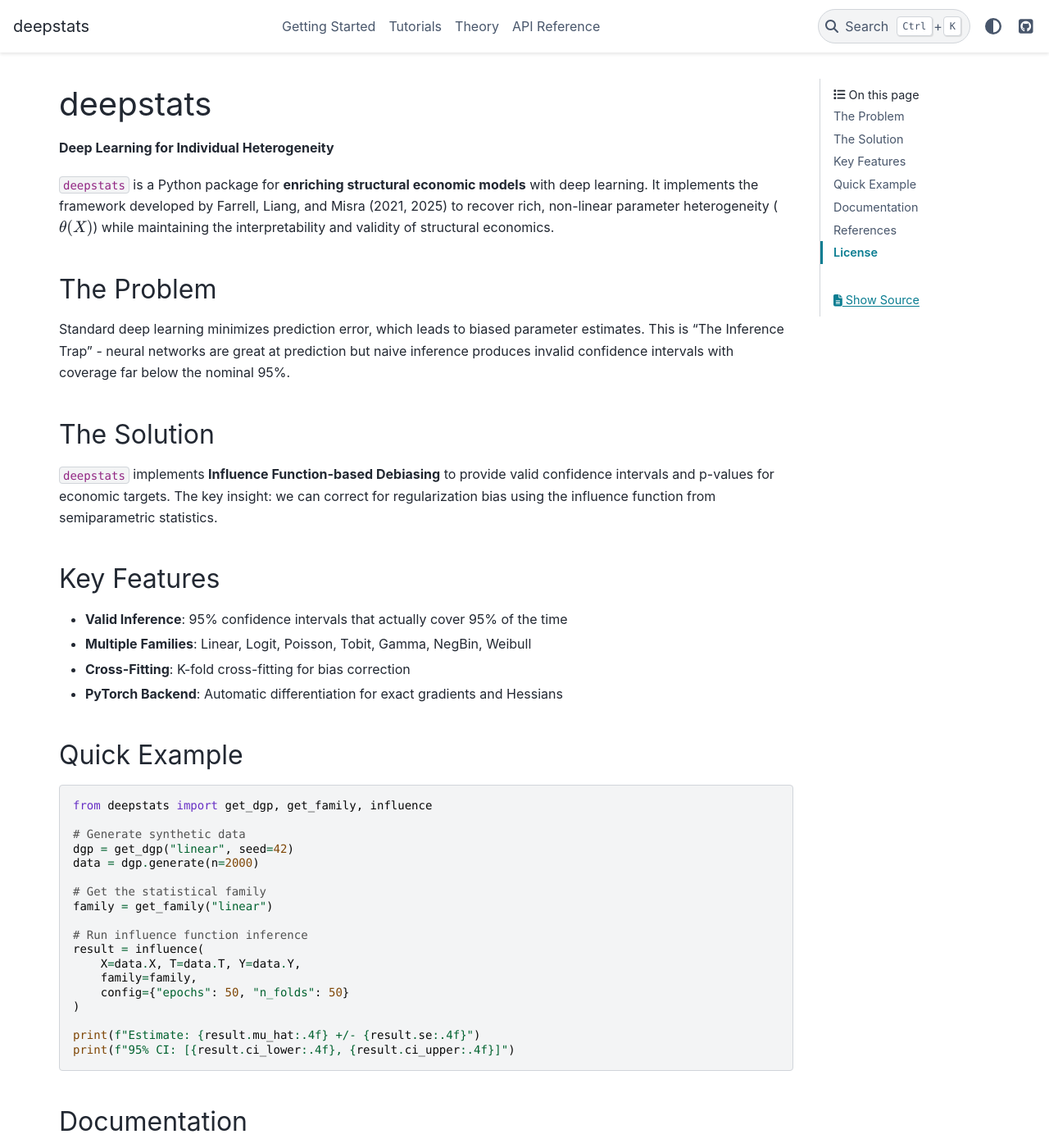
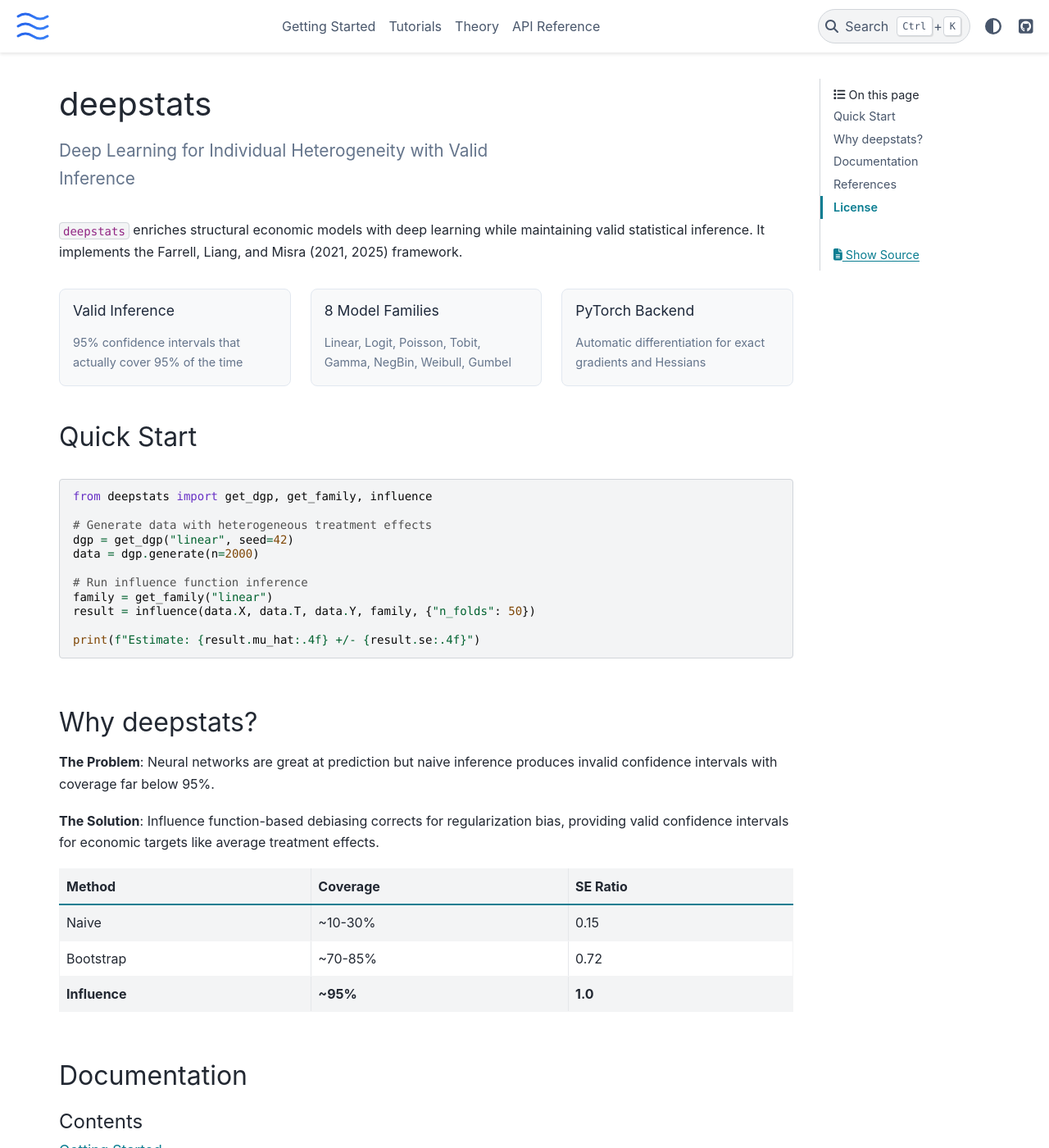
Before and after one commit to rawatpranjal/deepstats, a Sphinx documentation site: the page built from docs/index.md, in a window 1280 px wide and 1400 px high. Shown: the whole window at 82% size. Built offline with Sphinx 7.4.7 and the PyData theme 0.15.4, drawn with Linux system fonts in a browser that asks for light colours.

Commit message:
Add logo and custom styling matching PyRevealed
- Add neural layers SVG logo
- Add custom.css with feature cards, dark mode, admonitions
- Update conf.py with logo/favicon settings
- Update index.md with hero section and feature grid

🤖 Generated with [Claude Code](https://claude.com/claude-code)

Co-Authored-By: Claude Opus 4.5 <noreply@anthropic.com>

````diff
--- /dev/null
+++ b/docs/_static/custom.css
@@ -0,0 +1,217 @@
+/* deepstats Documentation Styles */
+
+/* ============================================
+   Homepage Hero Section
+   ============================================ */
+
+.hero-tagline {
+    font-size: 1.3rem;
+    color: #64748b;
+    margin-bottom: 2rem;
+    max-width: 600px;
+}
+
+/* Feature Grid */
+.feature-grid {
+    display: grid;
+    grid-template-columns: repeat(3, 1fr);
+    gap: 24px;
+    margin: 2rem 0;
+}
+
+@media (max-width: 900px) {
+    .feature-grid {
+        grid-template-columns: repeat(2, 1fr);
+    }
+}
+
+@media (max-width: 600px) {
+    .feature-grid {
+        grid-template-columns: 1fr;
+    }
+}
+
+.feature-card {
+    background: #f8f9fa;
+    border-radius: 8px;
+    padding: 16px;
+    border: 1px solid #e2e8f0;
+}
+
+.feature-card h3 {
+    margin-top: 0;
+    font-size: 1.1rem;
+    color: #1e293b;
+}
+
+.feature-card p {
+    margin-bottom: 0;
+    color: #64748b;
+    font-size: 0.9rem;
+}
+
+/* ============================================
+   Content Styling
+   ============================================ */
+
+/* Clean table styling */
+table.docutils {
+    border-collapse: collapse;
+    width: 100%;
+    margin: 1rem 0;
+}
+
+table.docutils th,
+table.docutils td {
+    padding: 8px 12px;
+    border: 1px solid #e2e8f0;
+}
+
+table.docutils th {
+    background: #f8f9fa;
+    font-weight: 600;
+}
+
+/* Code blocks */
+div.highlight {
+    background: #f8f9fa;
+    border-radius: 6px;
+    margin: 1rem 0;
+}
+
+div.highlight pre {
+    padding: 12px 16px;
+    margin: 0;
+    overflow-x: auto;
+}
+
+/* Math blocks */
+div.math {
+    margin: 1.5rem 0;
+    padding: 1rem;
+    background: #fafafa;
+    border-radius: 4px;
+    overflow-x: auto;
+}
+
+/* ============================================
+   Admonitions
+   ============================================ */
+
+div.admonition {
+    padding: 12px 16px;
+    margin: 1rem 0;
+    border-radius: 4px;
+    border-left: 4px solid;
+}
+
+div.admonition.note {
+    background: #eff6ff;
+    border-left-color: #3b82f6;
+}
+
+div.admonition.warning {
+    background: #fffbeb;
+    border-left-color: #f59e0b;
+}
+
+div.admonition.important {
+    background: #fef2f2;
+    border-left-color: #ef4444;
+}
+
+div.admonition.tip,
+div.admonition.hint {
+    background: #f0fdf4;
+    border-left-color: #22c55e;
+}
+
+div.admonition > .admonition-title {
+    font-weight: 600;
+    margin-bottom: 8px;
+}
+
+/* ============================================
+   API Documentation
+   ============================================ */
+
+dl.py.class dt,
+dl.py.function dt,
+dl.py.method dt {
+    font-family: ui-monospace, monospace;
+    background: #f1f5f9;
+    padding: 8px 12px;
+    border-radius: 4px;
+    margin-bottom: 8px;
+}
+
+dl.field-list > dt {
+    font-weight: 600;
+    color: #475569;
+}
+
+dl.field-list > dd {
+    margin-left: 1rem;
+    margin-bottom: 0.5rem;
+}
+
+/* ============================================
+   Dark Mode Support
+   ============================================ */
+
+html[data-theme="dark"] .feature-card {
+    background: #1e293b;
+    border-color: #334155;
+}
+
+html[data-theme="dark"] .feature-card h3 {
+    color: #f1f5f9;
+}
+
+html[data-theme="dark"] .feature-card p {
+    color: #94a3b8;
+}
+
+html[data-theme="dark"] .hero-tagline {
+    color: #94a3b8;
+}
+
+html[data-theme="dark"] table.docutils th {
+    background: #1e293b;
+}
+
+html[data-theme="dark"] table.docutils th,
+html[data-theme="dark"] table.docutils td {
+    border-color: #334155;
+}
+
+html[data-theme="dark"] div.highlight {
+    background: #1e293b;
+}
+
+html[data-theme="dark"] div.math {
+    background: #1e293b;
+}
+
+html[data-theme="dark"] div.admonition.note {
+    background: #1e3a5f;
+}
+
+html[data-theme="dark"] div.admonition.warning {
+    background: #422006;
+}
+
+html[data-theme="dark"] div.admonition.important {
+    background: #450a0a;
+}
+
+html[data-theme="dark"] div.admonition.tip,
+html[data-theme="dark"] div.admonition.hint {
+    background: #052e16;
+}
+
+html[data-theme="dark"] dl.py.class dt,
+html[data-theme="dark"] dl.py.function dt,
+html[data-theme="dark"] dl.py.method dt {
+    background: #334155;
+}
--- a/docs/conf.py
+++ b/docs/conf.py
@@ -59,13 +59,18 @@ intersphinx_mapping = {
 
 # -- Options for HTML output -------------------------------------------------
 html_theme = "pydata_sphinx_theme"
+html_static_path = ["_static"]
+html_css_files = ["custom.css"]
+html_logo = "_static/logo.svg"
+html_favicon = "_static/logo.svg"
+html_title = "deepstats"
+
 html_theme_options = {
     "github_url": "https://github.com/rawatpranjal/deepstats",
-    "show_toc_level": 2,
+    "show_toc_level": 1,
     "navigation_with_keys": True,
+    "show_prev_next": False,
 }
-html_static_path = ["_static"]
-html_title = "deepstats"
 
 # -- Source settings ---------------------------------------------------------
 templates_path = ["_templates"]
--- a/docs/index.md
+++ b/docs/index.md
@@ -1,46 +1,57 @@
 # deepstats
 
-**Deep Learning for Individual Heterogeneity**
+```{raw} html
+<p class="hero-tagline">
+Deep Learning for Individual Heterogeneity with Valid Inference
+</p>
+```
 
-`deepstats` is a Python package for **enriching structural economic models** with deep learning. It implements the framework developed by Farrell, Liang, and Misra (2021, 2025) to recover rich, non-linear parameter heterogeneity ($\theta(X)$) while maintaining the interpretability and validity of structural economics.
+`deepstats` enriches structural economic models with deep learning while maintaining valid statistical inference. It implements the Farrell, Liang, and Misra (2021, 2025) framework.
 
-## The Problem
+```{raw} html
+<div class="feature-grid">
+  <div class="feature-card">
+    <h3>Valid Inference</h3>
+    <p>95% confidence intervals that actually cover 95% of the time</p>
+  </div>
+  <div class="feature-card">
+    <h3>8 Model Families</h3>
+    <p>Linear, Logit, Poisson, Tobit, Gamma, NegBin, Weibull, Gumbel</p>
+  </div>
+  <div class="feature-card">
+    <h3>PyTorch Backend</h3>
+    <p>Automatic differentiation for exact gradients and Hessians</p>
+  </div>
+</div>
+```
 
-Standard deep learning minimizes prediction error, which leads to biased parameter estimates. This is "The Inference Trap" - neural networks are great at prediction but naive inference produces invalid confidence intervals with coverage far below the nominal 95%.
-
-## The Solution
-
-`deepstats` implements **Influence Function-based Debiasing** to provide valid confidence intervals and p-values for economic targets. The key insight: we can correct for regularization bias using the influence function from semiparametric statistics.
-
-## Key Features
-
-- **Valid Inference**: 95% confidence intervals that actually cover 95% of the time
-- **Multiple Families**: Linear, Logit, Poisson, Tobit, Gamma, NegBin, Weibull
-- **Cross-Fitting**: K-fold cross-fitting for bias correction
-- **PyTorch Backend**: Automatic differentiation for exact gradients and Hessians
-
-## Quick Example
+## Quick Start
 
 ```python
 from deepstats import get_dgp, get_family, influence
 
-# Generate synthetic data
+# Generate data with heterogeneous treatment effects
 dgp = get_dgp("linear", seed=42)
 data = dgp.generate(n=2000)
 
-# Get the statistical family
+# Run influence function inference
 family = get_family("linear")
-
-# Run influence function inference
-result = influence(
-    X=data.X, T=data.T, Y=data.Y,
-    family=family,
-    config={"epochs": 50, "n_folds": 50}
-)
+result = influence(data.X, data.T, data.Y, family, {"n_folds": 50})
 
 print(f"Estimate: {result.mu_hat:.4f} +/- {result.se:.4f}")
-print(f"95% CI: [{result.ci_lower:.4f}, {result.ci_upper:.4f}]")
 ```
+
+## Why deepstats?
+
+**The Problem**: Neural networks are great at prediction but naive inference produces invalid confidence intervals with coverage far below 95%.
+
+**The Solution**: Influence function-based debiasing corrects for regularization bias, providing valid confidence intervals for economic targets like average treatment effects.
+
+| Method | Coverage | SE Ratio |
+|--------|----------|----------|
+| Naive | ~10-30% | 0.15 |
+| Bootstrap | ~70-85% | 0.72 |
+| **Influence** | **~95%** | **1.0** |
 
 ## Documentation
 
````
Also changed, not shown: docs/_static/logo.svg (added).
